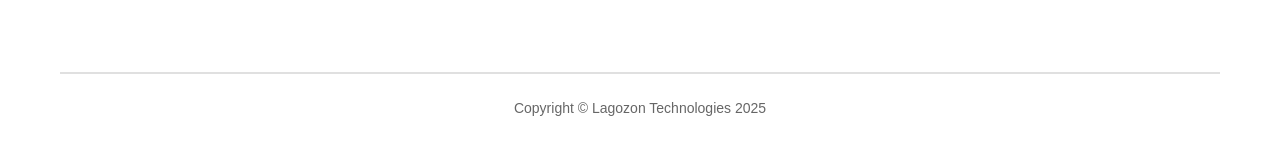
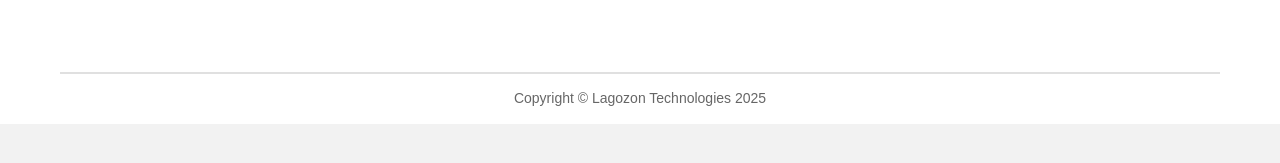
Before and after one commit to rrashmi1702/Lagozon, a plain HTML site: page index.html in a window 1280 px wide. Shown: the part 4709-4872 px from the top of the page. After the commit the page ends 4833 px from the top, so only its background shows below. Drawn offline with Linux system fonts and the light colour scheme.

Commit message:
footer-edit

```diff
--- a/style.css
+++ b/style.css
@@ -1651,7 +1651,7 @@ header {
 
 .footer {
   background: #ffffff;
-  padding: 60px 60px 40px;
+  padding: 60px 60px 0px;
   color: #737373;
 }
 
@@ -1753,7 +1753,7 @@ header {
 
 .copyright {
   text-align: center;
-  padding: 25px 0;
+  padding: 15px 0;
   color: #666;
   font-size: 14px;
   border-top: 2px solid #e0e0e0;
```
